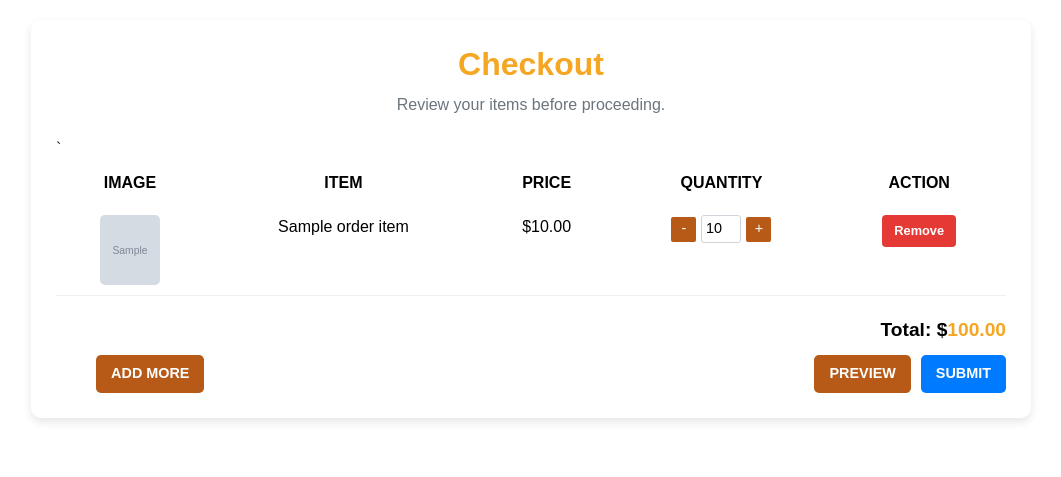
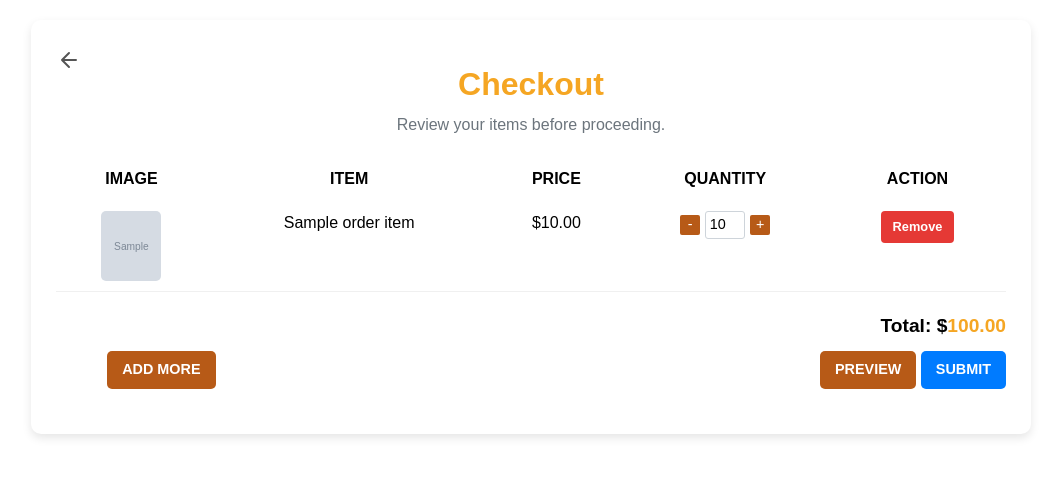
Before and after one commit to Soda-Morn/VC1-Group06-Cafe-Shop, a PHP site: template views/form_restock/order_now.php in a window 1280 px wide. Shown: the top 477 px of the page, without its empty margins (109-1170 px from the left). Run offline with PHP 8.4, Linux system fonts and the light colour scheme; the template is opened without the code that fills it: most values are stand-ins (such as "Sample title", 1, 10 or a date in 2020); grey boxes marked "Sample" are stand-in pictures.

Commit message:
feal(feature/Purchase_Item_Add): add button back in order_now[VC01G6-196]

```diff
--- a/views/form_restock/order_now.php
+++ b/views/form_restock/order_now.php
@@ -39,12 +39,14 @@
             border-radius: 10px;
             box-shadow: 0px 4px 10px rgba(0, 0, 0, 0.1);
             margin: 0 auto;
+            position: relative; /* Added for back button positioning */
         }
 
         /* Header styles */
         .checkout-header {
             text-align: center;
             margin-bottom: 20px;
+            margin-top: 20px;
         }
 
         .checkout-header h2 {
@@ -122,17 +124,17 @@
             padding: 5px;
             cursor: pointer;
             font-size: 0.9rem;
-        width: 25px;
-        height: 25px;
+            width: 20px;
+            height: 20px;
             display: flex;
             justify-content: center;
             align-items: center;
-        transition: background-color 0.3s ease;
         }
 
         .quantity-btn:hover {
             background-color: rgb(220, 120, 23);
         }
+
         .btn-back {
             position: absolute;
             top: 20px;
@@ -166,7 +168,6 @@
             fill: none;
         }
 
-
         .quantity-input {
             width: 40px;
             text-align: center;
@@ -195,10 +196,11 @@
         .remove-btn:hover {
             background-color: #c62828;
         }
+
         .btn-add-more {
-
             margin-right: 600px;
         }
+
         /* Product select */
         .product-select {
             width: 100%;
@@ -241,8 +243,23 @@
         }
 
         .button-group {
-        display: flex;
-        gap: 10px;
+            margin-bottom: 20px; /* Space below the button */
+            text-align: left; /* Align to the left */
+        }
+
+        .btn-back {
+            background-color: transparent; /* No background */
+            color: #555; /* Text color */
+            text-decoration: none; /* Remove underline */
+            font-size: 1rem; /* Font size */
+            display: flex; /* Align icon and text */
+            align-items: center; /* Center vertically */
+        }
+
+        .btn-back svg {
+            margin-right: 5px; /* Space between icon and text */
+            width: 24px; /* Icon size */
+            height: 24px; /* Icon size */
         }
 
         /* Buttons */
@@ -460,10 +477,17 @@
 <body>
     <div class="container d-flex justify-content-center">
         <div class="checkout-container w-100">
+            <!-- Back button inside the card -->
+            <a href="/purchase_item_add" class="btn-back">
+                <svg viewBox="0 0 24 24" xmlns="http://www.w3.org/2000/svg">
+                    <path d="M19 12H5M12 19l-7-7 7-7" stroke-linecap="round" stroke-linejoin="round" />
+                </svg>
+            </a>
+
             <div class="checkout-header">
                 <h2>Checkout</h2>
                 <p>Review your items before proceeding.</p>
-            </div>`
+            </div>
 
             <form action="/restock_checkout/submit" method="POST">
                 <table class="table table-hover text-center">
--- a/views/inventory/purchase_item_add.php
+++ b/views/inventory/purchase_item_add.php
@@ -52,10 +52,14 @@ html >
         .card {
             margin: 10px;
             border: none; /* No border */
-            background: rgb(255, 255, 255); /* Card background */
+            background: rgb(251, 249, 249); /* Card background */
             max-width: 200px; /* Set max width for smaller cards */
             margin: auto; /* Center the card */
+            transition: transform 0.3s ease, box-shadow 0.3s ease; /* Smooth transition */
+            cursor: pointer; /* Change cursor on hover */
+            box-shadow: 0 4px 8px rgba(137, 197, 249, 0.2); /* Box shadow */
         }
+        /* Optional: Add a border on hover for better visibility */
         .price {
             font-weight: bold;
             color: black; /* Price color */
```
Lines whose indentation alone changed are shown as unchanged.
